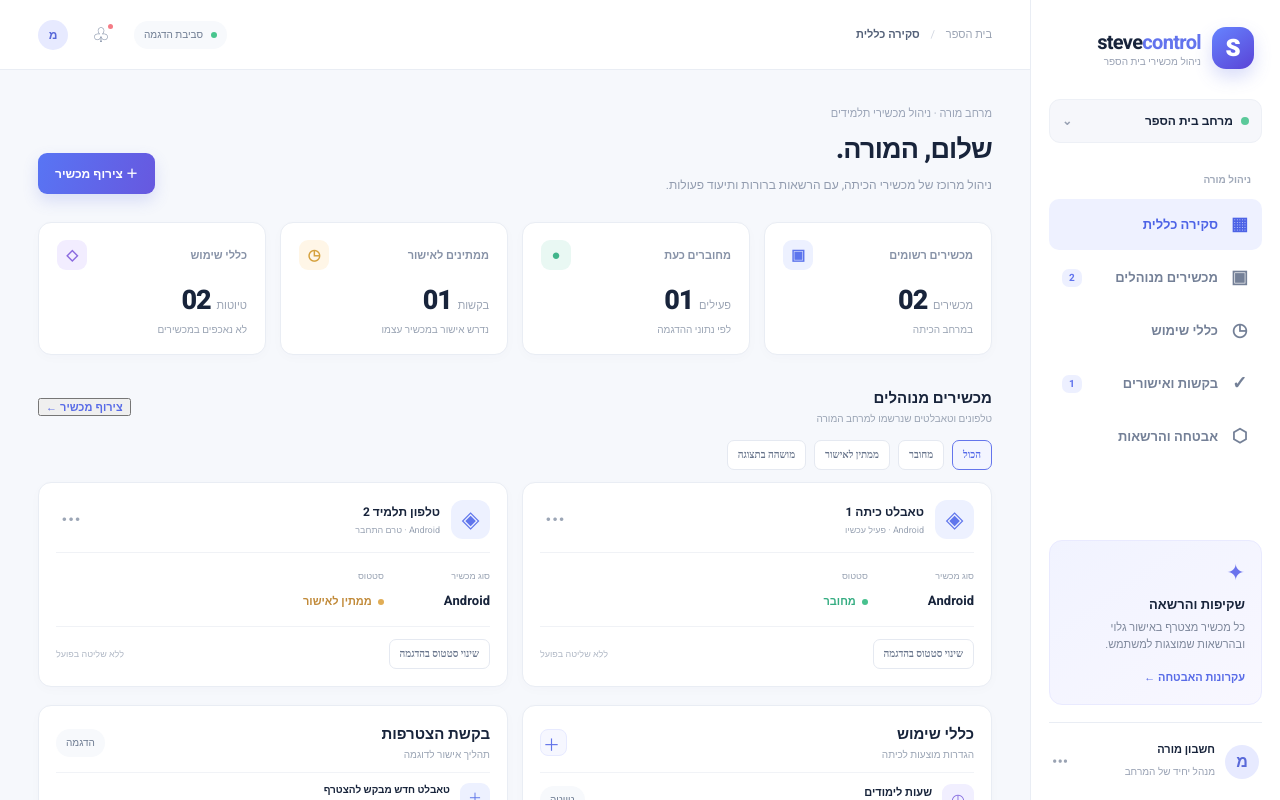
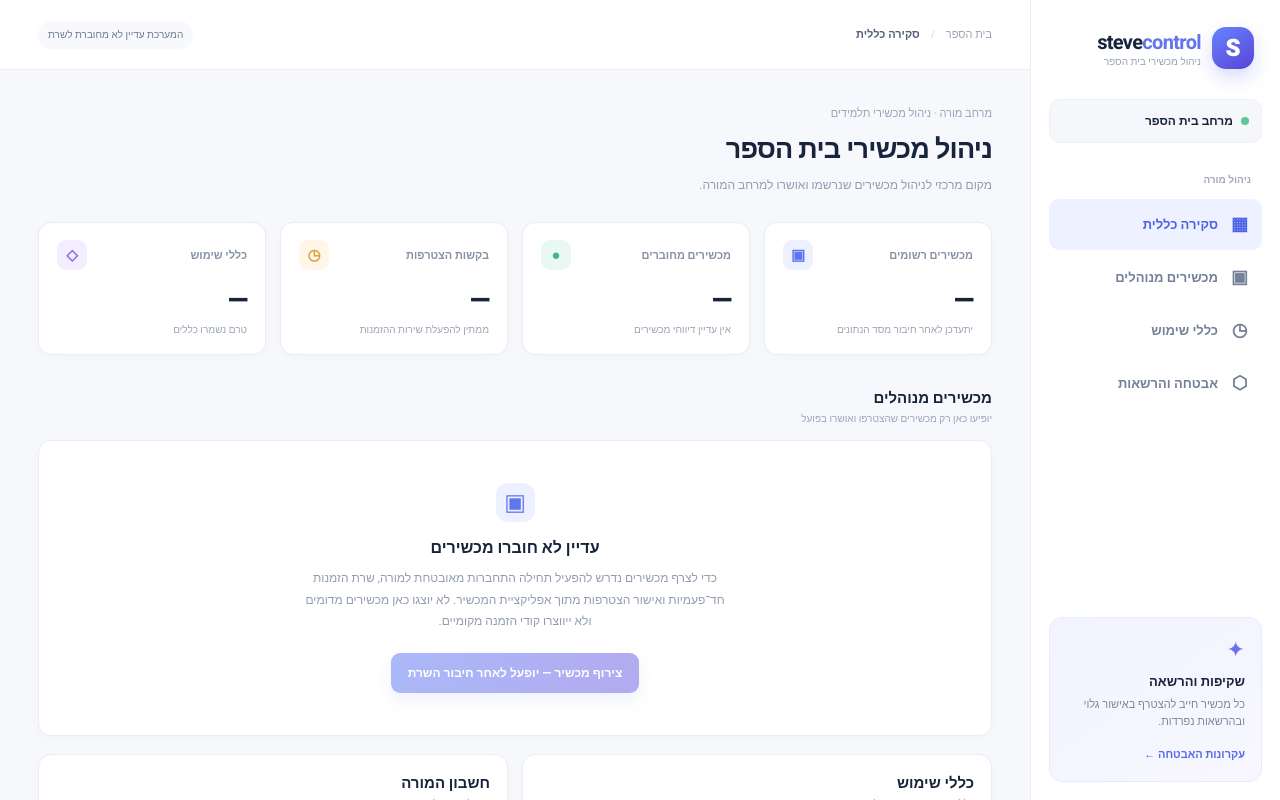
Before and after one commit to hhh055233/farcontrol, a Next.js app: page / in a window 1280 px wide. Shown: the top 800 px of the page. Built offline with nearby package versions, Linux system fonts and the light colour scheme.

Commit message:
Remove mock devices, fake pairing codes and nonfunctional controls

```diff
--- a/app/page.tsx
+++ b/app/page.tsx
@@ -1,81 +1,52 @@
 "use client";
 
-import { useState } from "react";
-
-type Device = { id: number; name: string; type: string; status: string; lastSeen: string };
-const initialDevices: Device[] = [
-  { id: 1, name: "טאבלט כיתה 1", type: "Android", status: "מחובר", lastSeen: "פעיל עכשיו" },
-  { id: 2, name: "טלפון תלמיד 2", type: "Android", status: "ממתין לאישור", lastSeen: "טרם התחבר" },
-];
-
 export default function Home() {
-  const [devices, setDevices] = useState(initialDevices);
-  const [showPair, setShowPair] = useState(false);
-  const [pairCode, setPairCode] = useState("");
-  const [toast, setToast] = useState("");
-  const [filter, setFilter] = useState("הכול");
-
-  function notify(message: string) {
-    setToast(message);
-    window.setTimeout(() => setToast(""), 2400);
-  }
-  function createDemoCode() {
-    setPairCode(String(Math.floor(100000 + Math.random() * 900000)));
-  }
-  function toggleDevice(id: number) {
-    setDevices(current => current.map(d => d.id === id ? { ...d, status: d.status === "מחובר" ? "מושהה בתצוגה" : "מחובר" } : d));
-    notify("השינוי הוא בהדגמה בלבד — לא נשלחה פקודה למכשיר");
-  }
-  const visibleDevices = filter === "הכול" ? devices : devices.filter(d => d.status === filter);
-
   return (
     <main className="shell">
       <aside className="sidebar">
         <div className="brand"><div className="brand-mark">S</div><div><strong>steve<span>control</span></strong><small>ניהול מכשירי בית הספר</small></div></div>
-        <div className="workspace"><span className="workspace-dot" /> מרחב בית הספר <span className="chevron">⌄</span></div>
+        <div className="workspace"><span className="workspace-dot" /> מרחב בית הספר</div>
         <div className="nav-label">ניהול מורה</div>
         <nav>
           <a className="nav-item active" href="#overview"><span>▦</span> סקירה כללית</a>
-          <a className="nav-item" href="#devices"><span>▣</span> מכשירים מנוהלים <b>{devices.length}</b></a>
+          <a className="nav-item" href="#devices"><span>▣</span> מכשירים מנוהלים</a>
           <a className="nav-item" href="#policies"><span>◷</span> כללי שימוש</a>
-          <a className="nav-item" href="#requests"><span>✓</span> בקשות ואישורים <b>1</b></a>
           <a className="nav-item" href="#security"><span>⬡</span> אבטחה והרשאות</a>
         </nav>
-        <div className="sidebar-bottom"><div className="help-card"><div className="help-icon">✦</div><strong>שקיפות והרשאה</strong><p>כל מכשיר מצטרף באישור גלוי ובהרשאות שמוצגות למשתמש.</p><a href="#security">עקרונות האבטחה ←</a></div><div className="profile"><div className="avatar">מ</div><div><strong>חשבון מורה</strong><small>מנהל יחיד של המרחב</small></div><span className="dots">•••</span></div></div>
+        <div className="sidebar-bottom"><div className="help-card"><div className="help-icon">✦</div><strong>שקיפות והרשאה</strong><p>כל מכשיר חייב להצטרף באישור גלוי ובהרשאות נפרדות.</p><a href="#security">עקרונות האבטחה ←</a></div></div>
       </aside>
 
       <section className="content" id="overview">
-        <header className="topbar"><div className="crumb">בית הספר <span>/</span> <b>סקירה כללית</b></div><div className="top-actions"><span className="secure-pill"><i /> סביבת הדגמה</span><button className="icon-btn" aria-label="התראות">♧<em /></button><div className="top-avatar">מ</div></div></header>
+        <header className="topbar"><div className="crumb">בית הספר <span>/</span> <b>סקירה כללית</b></div><div className="top-actions"><span className="secure-pill">המערכת עדיין לא מחוברת לשרת</span></div></header>
         <div className="page-wrap">
-          <section className="welcome-row"><div><div className="eyebrow">מרחב מורה · ניהול מכשירי תלמידים</div><h1>שלום, המורה.</h1><p className="subhead">ניהול מרוכז של מכשירי הכיתה, עם הרשאות ברורות ותיעוד פעולות.</p></div><button className="primary-btn" onClick={() => { setShowPair(true); setPairCode(""); }}>＋ צירוף מכשיר</button></section>
+          <section className="welcome-row"><div><div className="eyebrow">מרחב מורה · ניהול מכשירי תלמידים</div><h1>ניהול מכשירי בית הספר</h1><p className="subhead">מקום מרכזי לניהול מכשירים שנרשמו ואושרו למרחב המורה.</p></div></section>
 
           <section className="stats-grid">
-            <article className="stat-card"><div className="stat-top"><span>מכשירים רשומים</span><span className="stat-icon blue-bg">▣</span></div><div className="stat-number">{String(devices.length).padStart(2,"0")} <small>מכשירים</small></div><div className="stat-foot">במרחב הכיתה</div></article>
-            <article className="stat-card"><div className="stat-top"><span>מחוברים כעת</span><span className="stat-icon mint-bg">●</span></div><div className="stat-number">{String(devices.filter(d => d.status === "מחובר").length).padStart(2,"0")} <small>פעילים</small></div><div className="stat-foot">לפי נתוני ההדגמה</div></article>
-            <article className="stat-card"><div className="stat-top"><span>ממתינים לאישור</span><span className="stat-icon gold-bg">◷</span></div><div className="stat-number">{String(devices.filter(d => d.status === "ממתין לאישור").length).padStart(2,"0")} <small>בקשות</small></div><div className="stat-foot">נדרש אישור במכשיר עצמו</div></article>
-            <article className="stat-card"><div className="stat-top"><span>כללי שימוש</span><span className="stat-icon purple-bg">◇</span></div><div className="stat-number">02 <small>טיוטות</small></div><div className="stat-foot">לא נאכפים במכשירים</div></article>
+            <article className="stat-card"><div className="stat-top"><span>מכשירים רשומים</span><span className="stat-icon blue-bg">▣</span></div><div className="stat-number">—</div><div className="stat-foot">יתעדכן לאחר חיבור מסד הנתונים</div></article>
+            <article className="stat-card"><div className="stat-top"><span>מכשירים מחוברים</span><span className="stat-icon mint-bg">●</span></div><div className="stat-number">—</div><div className="stat-foot">אין עדיין דיווחי מכשירים</div></article>
+            <article className="stat-card"><div className="stat-top"><span>בקשות הצטרפות</span><span className="stat-icon gold-bg">◷</span></div><div className="stat-number">—</div><div className="stat-foot">ממתין להפעלת שירות ההזמנות</div></article>
+            <article className="stat-card"><div className="stat-top"><span>כללי שימוש</span><span className="stat-icon purple-bg">◇</span></div><div className="stat-number">—</div><div className="stat-foot">טרם נשמרו כללים</div></article>
           </section>
 
-          <section className="section-block" id="devices"><div className="section-heading"><div><h2>מכשירים מנוהלים</h2><p>טלפונים וטאבלטים שנרשמו למרחב המורה</p></div><button className="text-btn" onClick={() => setShowPair(true)}>צירוף מכשיר ←</button></div>
-            <div style={{display:"flex",gap:8,flexWrap:"wrap",marginBottom:12}}>{["הכול","מחובר","ממתין לאישור","מושהה בתצוגה"].map(v=><button key={v} className="outline-btn" onClick={()=>setFilter(v)} style={filter===v?{borderColor:"#6475ec",color:"#5368e8",background:"#f3f5ff"}:{}}>{v}</button>)}</div>
-            <div className="device-grid">{visibleDevices.map(device=><article className="device-card" key={device.id}><div className="device-head"><div className="device-icon blue">◈</div><div className="device-title"><strong>{device.name}</strong><small>{device.type} · {device.lastSeen}</small></div><button className="more-btn" aria-label="אפשרויות">•••</button></div><div className="device-data"><div><small>סוג מכשיר</small><strong>{device.type}</strong></div><div><small>סטטוס</small><strong className={device.status === "מחובר" ? "connected" : "paused"}><i />{device.status}</strong></div></div><div className="device-actions"><button className="outline-btn" onClick={() => toggleDevice(device.id)}>שינוי סטטוס בהדגמה</button><span className="device-note">ללא שליטה בפועל</span></div></article>)}</div>
+          <section className="section-block" id="devices">
+            <div className="section-heading"><div><h2>מכשירים מנוהלים</h2><p>יופיעו כאן רק מכשירים שהצטרפו ואושרו בפועל</p></div></div>
+            <div className="panel" style={{textAlign:"center",padding:"42px 20px"}}>
+              <div className="device-icon blue" style={{margin:"0 auto 14px"}}>▣</div>
+              <h2 style={{fontSize:16,margin:"0 0 8px"}}>עדיין לא חוברו מכשירים</h2>
+              <p style={{fontSize:12,color:"#929caf",margin:"0 auto",maxWidth:430,lineHeight:1.8}}>כדי לצרף מכשירים נדרש להפעיל תחילה התחברות מאובטחת למורה, שרת הזמנות חד־פעמיות ואישור הצטרפות מתוך אפליקציית המכשיר. לא יוצגו כאן מכשירים מדומים ולא ייווצרו קודי הזמנה מקומיים.</p>
+              <button className="primary-btn" disabled style={{marginTop:20,opacity:.5,cursor:"not-allowed"}}>צירוף מכשיר — יופעל לאחר חיבור השרת</button>
+            </div>
           </section>
 
           <section className="lower-grid">
-            <div className="panel" id="policies"><div className="section-heading compact"><div><h2>כללי שימוש</h2><p>הגדרות מוצעות לכיתה</p></div><button className="plus-btn" onClick={() => notify("עורך כללים יתווסף לאחר חיבור השרת")} aria-label="הוסף כלל">＋</button></div><div className="schedule-row"><div className="schedule-symbol bedtime">◷</div><div className="schedule-info"><strong>שעות לימודים</strong><small>א׳–ה׳ · 08:00–13:30</small></div><span className="secure-pill">טיוטה</span></div><div className="schedule-row"><div className="schedule-symbol school">▤</div><div className="schedule-info"><strong>שימוש באפליקציות לימוד</strong><small>רשימת אפליקציות מאושרות</small></div><span className="secure-pill">טיוטה</span></div><div className="schedule-foot">הכללים מוצגים לתכנון בלבד. אין אכיפה או חסימה במכשירים בשלב זה.</div></div>
-
-            <div className="panel" id="requests"><div className="section-heading compact"><div><h2>בקשת הצטרפות</h2><p>תהליך אישור לדוגמה</p></div><span className="secure-pill">הדגמה</span></div><div className="activity-row"><div className="activity-icon blue">＋</div><div><strong>טאבלט חדש מבקש להצטרף</strong><small>האישור הסופי מתבצע במכשיר עצמו</small></div></div><div className="schedule-foot" style={{marginTop:16}}>אישור מורה אינו מחליף את הסכמת המשתמש והרשאות Android.</div></div>
+            <div className="panel" id="policies"><div className="section-heading compact"><div><h2>כללי שימוש</h2><p>כללים יישמרו ויופצו רק לאחר חיבור השרת</p></div></div><div className="schedule-foot">אין כרגע כללים פעילים. לא מתבצעת חסימה או אכיפה במכשירים.</div></div>
+            <div className="panel"><div className="section-heading compact"><div><h2>חשבון המורה</h2><p>מנהל יחיד של מרחב בית הספר</p></div></div><div className="schedule-foot">התחברות והרשאות מנהל טרם חוברו. אין עדיין משתמש מחובר.</div></div>
           </section>
 
-          <section className="panel" style={{marginTop:20}}><div className="section-heading compact"><div><h2>מנהל המרחב</h2><p>חשבון יחיד בעל הרשאות ניהול</p></div><span className="secure-pill">מורה · מנהל</span></div><div className="device-head"><div className="top-avatar">מ</div><div className="device-title"><strong>חשבון המורה</strong><small>ניהול מכשירים, כללים, צירוף וביטול הרשאות</small></div><span className="connected">פעיל</span></div><div className="schedule-foot">בגרסה זו אין תפקידי הורה או מנהלים נוספים. הרשאות מכשיר ניתנות בנפרד ובאופן גלוי.</div></section>
-
-          <section className="security-banner" id="security"><div className="security-symbol">⬡</div><div><strong>אבטחה ושקיפות לפני הכול</strong><p>אין מעקב נסתר. כל מכשיר מציג למשתמש את תהליך ההצטרפות, המידע המשותף וההרשאות המבוקשות.</p></div><a href="#security">עקרונות האבטחה ←</a></section>
-          <footer>Steve Control <span>·</span> אבטיפוס לניהול מכשירי בית ספר · נתוני המחשה בלבד · ללא שליטה אמיתית במכשירים</footer>
+          <section className="security-banner" id="security"><div className="security-symbol">⬡</div><div><strong>אבטחה ושקיפות לפני הכול</strong><p>אין מעקב נסתר. כל מכשיר יציג את זהות המורה, המידע שישותף וההרשאות המבוקשות לפני אישור ההצטרפות.</p></div></section>
+          <footer>Steve Control <span>·</span> מערכת ניהול מכשירי בית ספר</footer>
         </div>
       </section>
-
-      {showPair && <div className="modal-backdrop" onClick={() => setShowPair(false)}><div className="modal" onClick={e => e.stopPropagation()}><button className="modal-close" onClick={() => setShowPair(false)}>×</button><div className="modal-mark">＋</div><h2>צירוף מכשיר למרחב המורה</h2><p>בגרסה המלאה, המורה יפיק הזמנה. במכשיר התלמיד יוצגו פרטי בית הספר, ההרשאות והמידע שישותף, והמשתמש יאשר במפורש.</p>{pairCode ? <div className="pair-code"><small>קוד הדגמה בלבד — אינו מחבר מכשיר</small><strong>{pairCode}</strong></div> : <div className="pair-steps"><div><b>1</b><span>התקנת Steve Control במכשיר</span></div><div><b>2</b><span>הצגת ההרשאות והמידע שישותף</span></div><div><b>3</b><span>אישור גלוי במכשיר עצמו</span></div></div>}<button className="primary-btn modal-action" onClick={createDemoCode}>{pairCode ? "יצירת קוד הדגמה חדש" : "הצגת קוד הדגמה"}</button><small className="modal-disclaimer">קוד מקומי להמחשה בלבד. צימוד מאובטח עדיין לא מחובר לשרת.</small></div></div>}
-      {toast && <div className="toast">{toast}</div>}
     </main>
   );
 }
```
